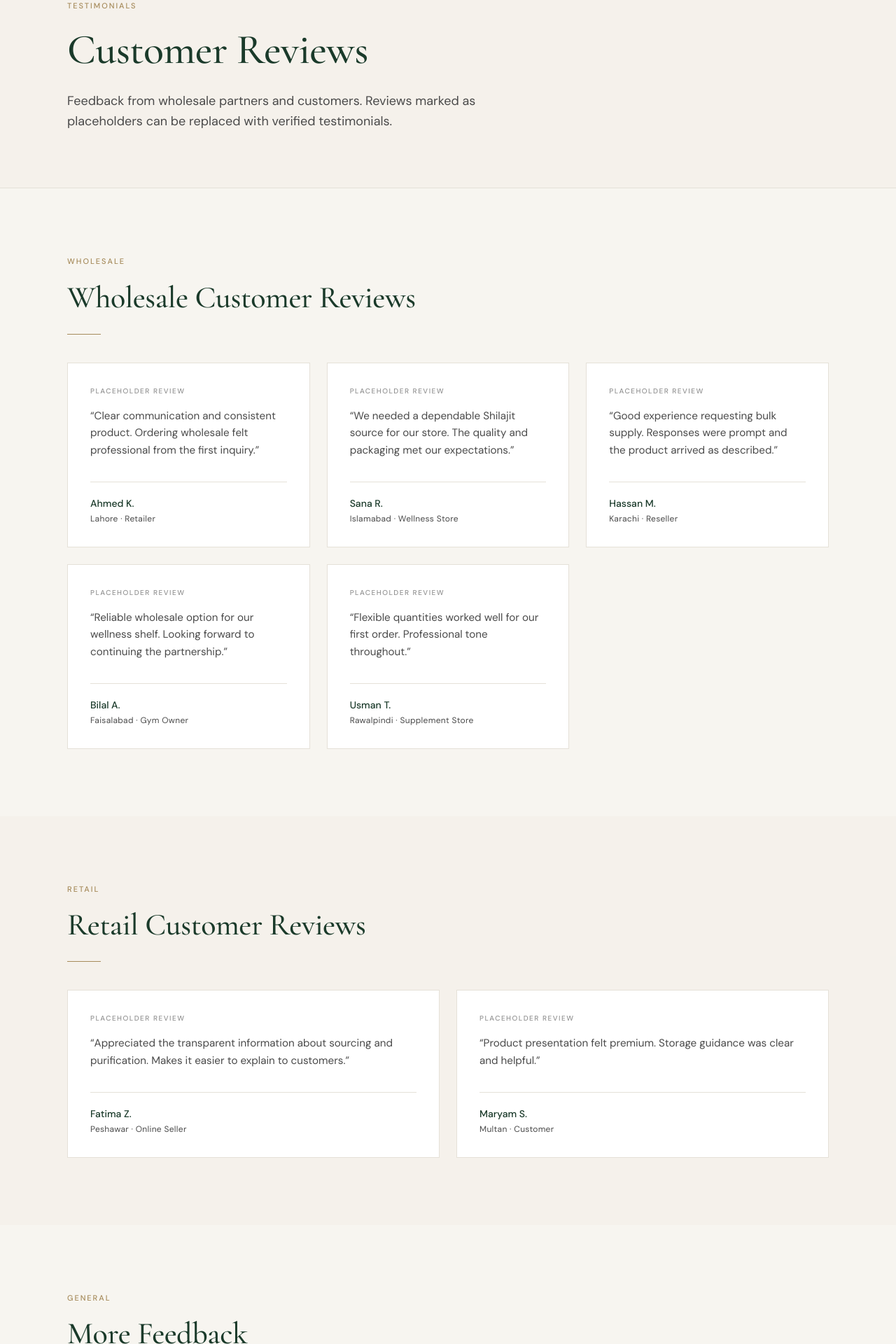
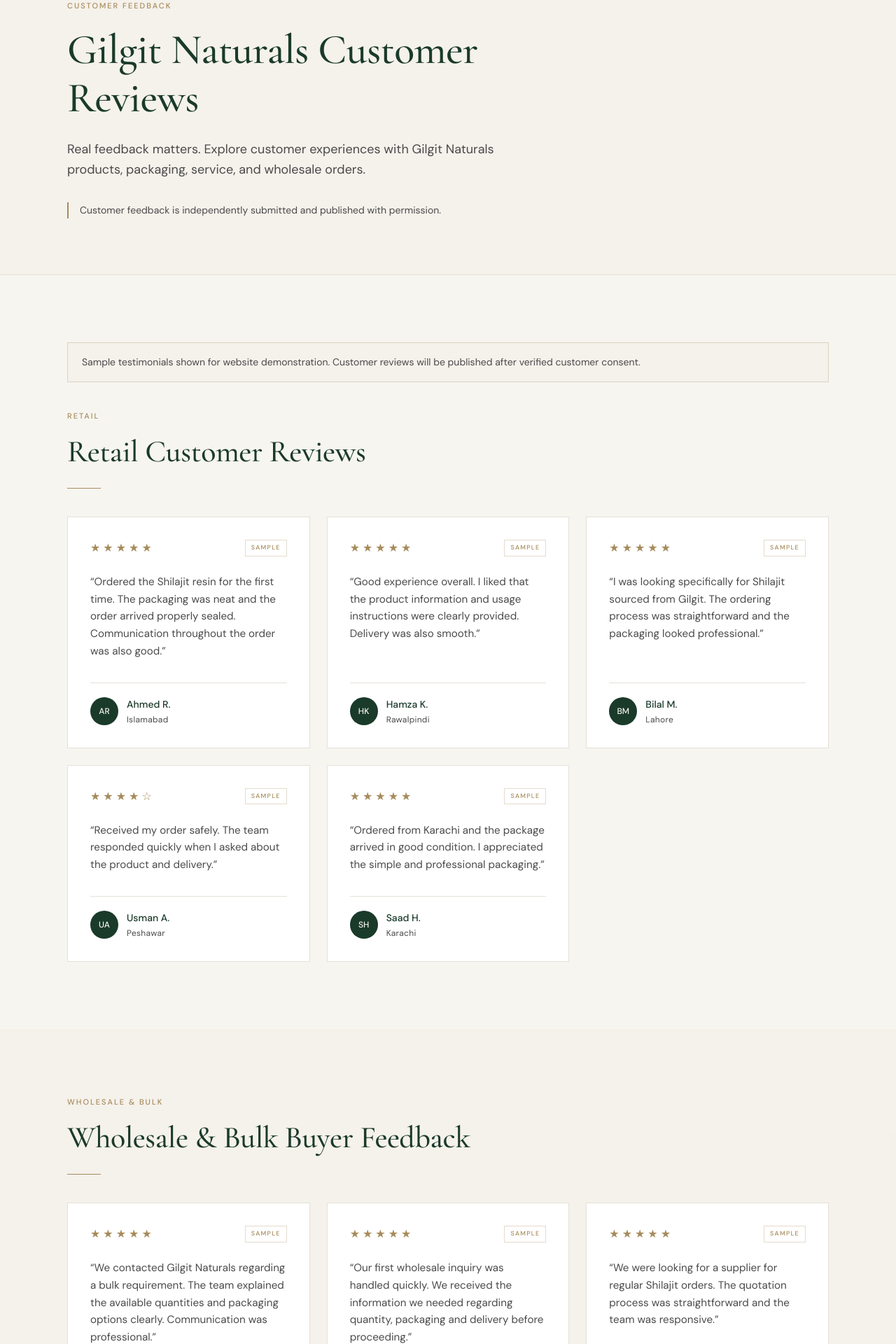
Before and after one commit to npvt-a11y/gn, a Next.js app: page /reviews in a window 1280 px wide. Shown: the part 160-2080 px from the top of the page at 70% size. Built offline with nearby package versions, Linux system fonts and the light colour scheme.

Commit message:
Refresh customer reviews page
Co-authored-by: Copilot App <223556219+Copilot@users.noreply.github.com>

```diff
--- a/src/app/reviews/page.tsx
+++ b/src/app/reviews/page.tsx
@@ -1,115 +1,121 @@
-import Link from "next/link";
 import { Button } from "@/components/ui/Button";
 import { CtaBanner } from "@/components/ui/CtaBanner";
 import { Reveal } from "@/components/ui/Reveal";
 import { PageHero, SectionHeader } from "@/components/ui/SectionHeader";
 import { TestimonialCard } from "@/components/ui/TestimonialCard";
-import { reviews } from "@/lib/content";
 import { createMetadata } from "@/lib/seo";
 
+type Review = {
+  id: number;
+  name: string;
+  city: string;
+  rating: number;
+  text: string;
+  type?: string;
+};
+
+// SAMPLE / DEMO CONTENT: replace with reviews published after verified consent.
+const retailReviews: Review[] = [
+  { id: 1, name: "Ahmed R.", city: "Islamabad", rating: 5, text: "Ordered the Shilajit resin for the first time. The packaging was neat and the order arrived properly sealed. Communication throughout the order was also good." },
+  { id: 2, name: "Hamza K.", city: "Rawalpindi", rating: 5, text: "Good experience overall. I liked that the product information and usage instructions were clearly provided. Delivery was also smooth." },
+  { id: 3, name: "Bilal M.", city: "Lahore", rating: 5, text: "I was looking specifically for Shilajit sourced from Gilgit. The ordering process was straightforward and the packaging looked professional." },
+  { id: 4, name: "Usman A.", city: "Peshawar", rating: 4, text: "Received my order safely. The team responded quickly when I asked about the product and delivery." },
+  { id: 5, name: "Saad H.", city: "Karachi", rating: 5, text: "Ordered from Karachi and the package arrived in good condition. I appreciated the simple and professional packaging." },
+];
+
+// SAMPLE / DEMO CONTENT: replace with reviews published after verified consent.
+const wholesaleReviews: Review[] = [
+  { id: 6, name: "Muhammad Z.", city: "Lahore", type: "Supplement Retailer", rating: 5, text: "We contacted Gilgit Naturals regarding a bulk requirement. The team explained the available quantities and packaging options clearly. Communication was professional." },
+  { id: 7, name: "Fahad R.", city: "Islamabad", type: "Health & Wellness Store", rating: 5, text: "Our first wholesale inquiry was handled quickly. We received the information we needed regarding quantity, packaging and delivery before proceeding." },
+  { id: 8, name: "Ali S.", city: "Rawalpindi", type: "Online Retailer", rating: 5, text: "We were looking for a supplier for regular Shilajit orders. The quotation process was straightforward and the team was responsive." },
+];
+
+function ReviewGrid({ reviews }: { reviews: Review[] }) {
+  return (
+    <div className="grid gap-6 md:grid-cols-2 lg:grid-cols-3">
+      {reviews.map((review, index) => (
+        <Reveal key={review.id} delay={((index % 3) + 1) as 1 | 2 | 3}>
+          <TestimonialCard {...review} sample />
+        </Reveal>
+      ))}
+    </div>
+  );
+}
+
 export const metadata = createMetadata({
-  title: "Reviews",
+  title: "Gilgit Naturals Reviews | Shilajit Customer & Wholesale Feedback",
   description:
-    "Customer and wholesale reviews for Gilgit Naturals. Placeholder testimonials until verified reviews are published.",
+    "Read customer feedback about Gilgit Naturals Shilajit, packaging, customer service and wholesale inquiries from customers across Pakistan.",
   path: "/reviews",
 });
 
 export default function ReviewsPage() {
-  const wholesale = reviews.filter((r) => r.category === "wholesale");
-  const retail = reviews.filter((r) => r.category === "retail");
-  const general = reviews.filter((r) => r.category === "general");
-
   return (
     <>
       <PageHero
-        eyebrow="Testimonials"
-        title="Customer Reviews"
-        description="Feedback from wholesale partners and customers. Reviews marked as placeholders can be replaced with verified testimonials."
-      />
+        eyebrow="Customer Feedback"
+        title="Gilgit Naturals Customer Reviews"
+        description="Real feedback matters. Explore customer experiences with Gilgit Naturals products, packaging, service, and wholesale orders."
+      >
+        <p className="max-w-xl border-l-2 border-gold pl-4 text-sm leading-relaxed text-charcoal-muted">
+          Customer feedback is independently submitted and published with permission.
+        </p>
+      </PageHero>
+
+      <section className="mx-auto max-w-6xl px-6 py-16 lg:px-8 lg:py-24">
+        <div className="mb-10 border border-gold/30 bg-cream-dark/40 px-5 py-4 text-sm leading-relaxed text-charcoal-muted">
+          Sample testimonials shown for website demonstration. Customer reviews will be published after verified customer consent.
+        </div>
+        <Reveal>
+          <SectionHeader eyebrow="Retail" title="Retail Customer Reviews" className="mb-10" />
+        </Reveal>
+        <ReviewGrid reviews={retailReviews} />
+      </section>
+
+      <section className="bg-cream-dark/40">
+        <div className="mx-auto max-w-6xl px-6 py-16 lg:px-8 lg:py-24">
+          <Reveal>
+            <SectionHeader eyebrow="Wholesale & Bulk" title="Wholesale & Bulk Buyer Feedback" className="mb-10" />
+          </Reveal>
+          <ReviewGrid reviews={wholesaleReviews} />
+        </div>
+      </section>
 
       <section className="mx-auto max-w-6xl px-6 py-16 lg:px-8 lg:py-24">
         <Reveal>
-          <SectionHeader
-            eyebrow="Wholesale"
-            title="Wholesale Customer Reviews"
-            className="mb-10"
-          />
+          <SectionHeader eyebrow="Product Experience" title="Product & Packaging Feedback" description="Feedback themes across these sample experiences include product information, careful packaging, responsive communication, and delivery coordination." className="mb-10" />
         </Reveal>
-        <div className="grid gap-6 md:grid-cols-2 lg:grid-cols-3">
-          {wholesale.map((r, i) => (
-            <Reveal key={r.id} delay={((i % 3) + 1) as 1 | 2 | 3}>
-              <TestimonialCard {...r} />
+        <div className="grid gap-4 md:grid-cols-4">
+          {["Gilgit-Baltistan sourcing", "Professional packaging", "Responsive customer support", "Retail and wholesale supply"].map((point, index) => (
+            <Reveal key={point} delay={((index % 4) + 1) as 1 | 2 | 3 | 4}>
+              <div className="h-full border-t-2 border-gold bg-white p-6">
+                <p className="font-serif text-xl text-forest">{point}</p>
+              </div>
             </Reveal>
           ))}
         </div>
       </section>
 
-      <section className="bg-cream-dark/40">
-        <div className="mx-auto max-w-6xl px-6 py-16 lg:px-8 lg:py-24">
-          <Reveal>
-            <SectionHeader
-              eyebrow="Retail"
-              title="Retail Customer Reviews"
-              className="mb-10"
-            />
-          </Reveal>
-          <div className="grid gap-6 md:grid-cols-2">
-            {retail.map((r, i) => (
-              <Reveal key={r.id} delay={((i % 2) + 1) as 1 | 2}>
-                <TestimonialCard {...r} />
-              </Reveal>
-            ))}
-          </div>
-        </div>
-      </section>
-
-      {general.length > 0 && (
-        <section className="mx-auto max-w-6xl px-6 py-16 lg:px-8 lg:py-24">
-          <Reveal>
-            <SectionHeader
-              eyebrow="General"
-              title="More Feedback"
-              className="mb-10"
-            />
-          </Reveal>
-          <div className="grid gap-6 md:grid-cols-2">
-            {general.map((r) => (
-              <Reveal key={r.id}>
-                <TestimonialCard {...r} />
-              </Reveal>
-            ))}
-          </div>
-        </section>
-      )}
-
       <section className="border-t border-border bg-white">
         <div className="mx-auto max-w-3xl px-6 py-20 text-center lg:px-8">
           <Reveal>
-            <p className="eyebrow mb-4">Share</p>
-            <h2 className="font-serif text-3xl text-forest md:text-4xl">
-              Want to Share Your Experience?
-            </h2>
+            <p className="eyebrow mb-4">Your Experience</p>
+            <h2 className="font-serif text-3xl text-forest md:text-4xl">Have You Purchased From Gilgit Naturals?</h2>
             <p className="mx-auto mt-5 max-w-md text-sm leading-relaxed text-charcoal-muted">
-              We welcome honest feedback from wholesale partners and customers.
-              Submit a review through our contact channel.
+              We value genuine customer feedback. If you have purchased from us, we&apos;d love to hear about your experience.
             </p>
             <div className="mt-10">
-              <Button href="/contact">Submit a Review</Button>
+              <Button href="/contact">Share Your Review</Button>
             </div>
-            <p className="mt-6 text-xs text-charcoal-muted/70">
-              Or email us via the{" "}
-              <Link href="/contact" className="underline underline-offset-2">
-                Contact page
-              </Link>
-              .
-            </p>
           </Reveal>
         </div>
       </section>
 
       <CtaBanner
-        title="Join businesses sourcing with confidence"
-        description="Request a wholesale quote when you are ready to discuss supply."
+        title="Looking for Shilajit in bulk?"
+        description="Speak with Gilgit Naturals about wholesale quantities, packaging requirements and regular supply."
+        secondaryHref="/contact"
+        secondaryLabel="Contact Us"
       />
     </>
   );
--- a/src/components/ui/TestimonialCard.tsx
+++ b/src/components/ui/TestimonialCard.tsx
@@ -5,7 +5,8 @@ type TestimonialCardProps = {
   city: string;
   text: string;
   type?: string;
-  placeholder?: boolean;
+  rating?: number;
+  sample?: boolean;
   className?: string;
 };
 
@@ -14,7 +15,8 @@ export function TestimonialCard({
   city,
   text,
   type,
-  placeholder,
+  rating = 5,
+  sample = false,
   className,
 }: TestimonialCardProps) {
   return (
@@ -24,21 +26,42 @@ export function TestimonialCard({
         className
       )}
     >
-      {placeholder && (
-        <span className="mb-4 text-[10px] font-medium tracking-[0.15em] text-charcoal-muted/60 uppercase">
-          Placeholder review
+      <div className="mb-6 flex items-center justify-between">
+        <div
+          className="flex gap-1 text-gold"
+          aria-label={`${rating} out of 5 stars`}
+        >
+          {Array.from({ length: 5 }, (_, index) => (
+            <span key={index} aria-hidden="true">
+              {index < rating ? "★" : "☆"}
+            </span>
+          ))}
+        </div>
+        {sample && (
+          <span className="border border-gold/30 px-2 py-1 text-[9px] font-medium tracking-[0.14em] text-gold uppercase">
+            Sample
           </span>
         )}
+      </div>
       <p className="flex-1 text-[0.95rem] leading-relaxed text-charcoal-muted">
         &ldquo;{text}&rdquo;
       </p>
-      <div className="mt-8 border-t border-border pt-5">
+      <div className="mt-8 flex items-center gap-3 border-t border-border pt-5">
+        <div className="flex h-10 w-10 shrink-0 items-center justify-center rounded-full bg-forest text-xs font-medium text-cream">
+          {name
+            .split(" ")
+            .map((part) => part[0])
+            .join("")
+            .replace(".", "")}
+        </div>
+        <div>
           <p className="text-sm font-medium text-forest">{name}</p>
           <p className="mt-1 text-xs tracking-wide text-charcoal-muted">
             {city}
             {type ? ` · ${type}` : ""}
           </p>
         </div>
+      </div>
     </article>
   );
 }
```
Lines whose indentation alone changed are shown as unchanged.
